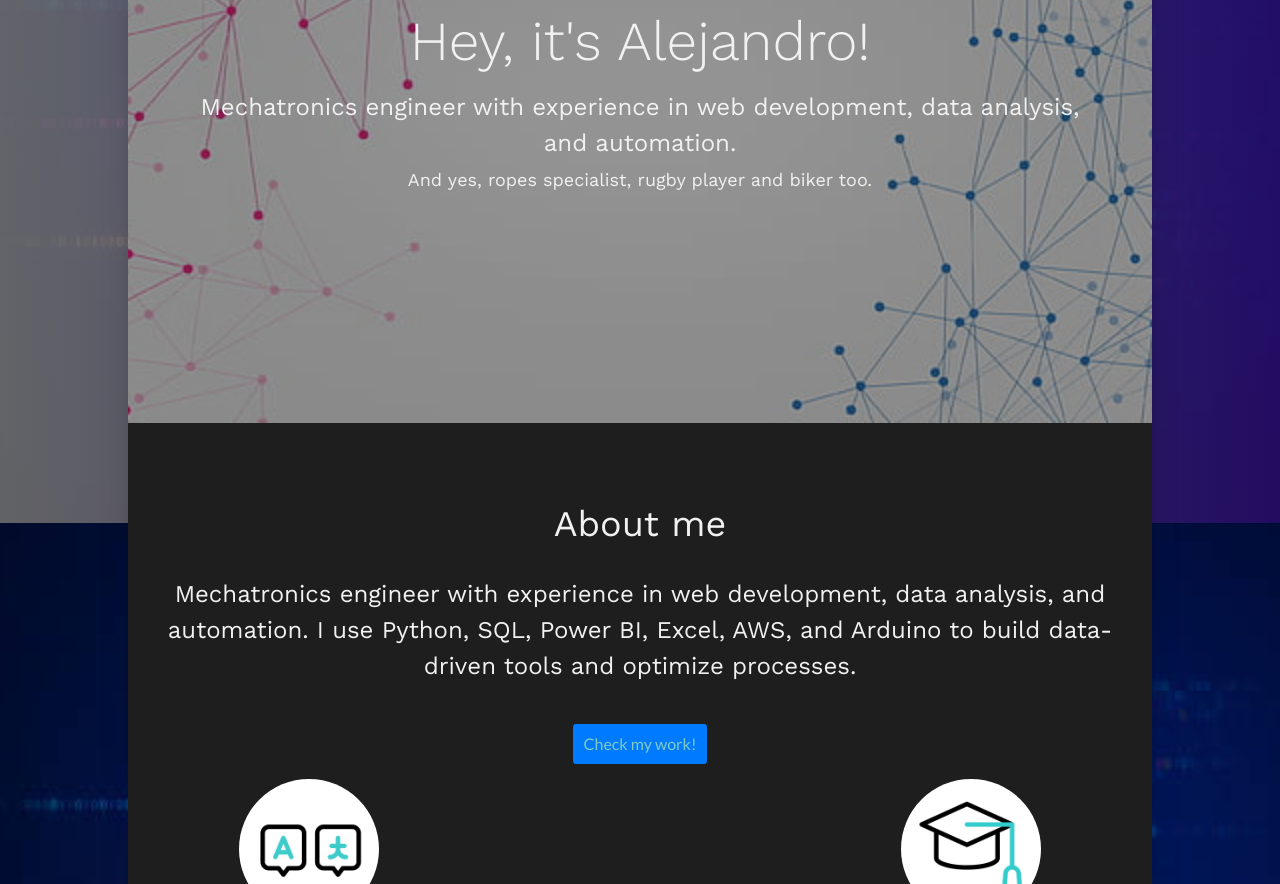
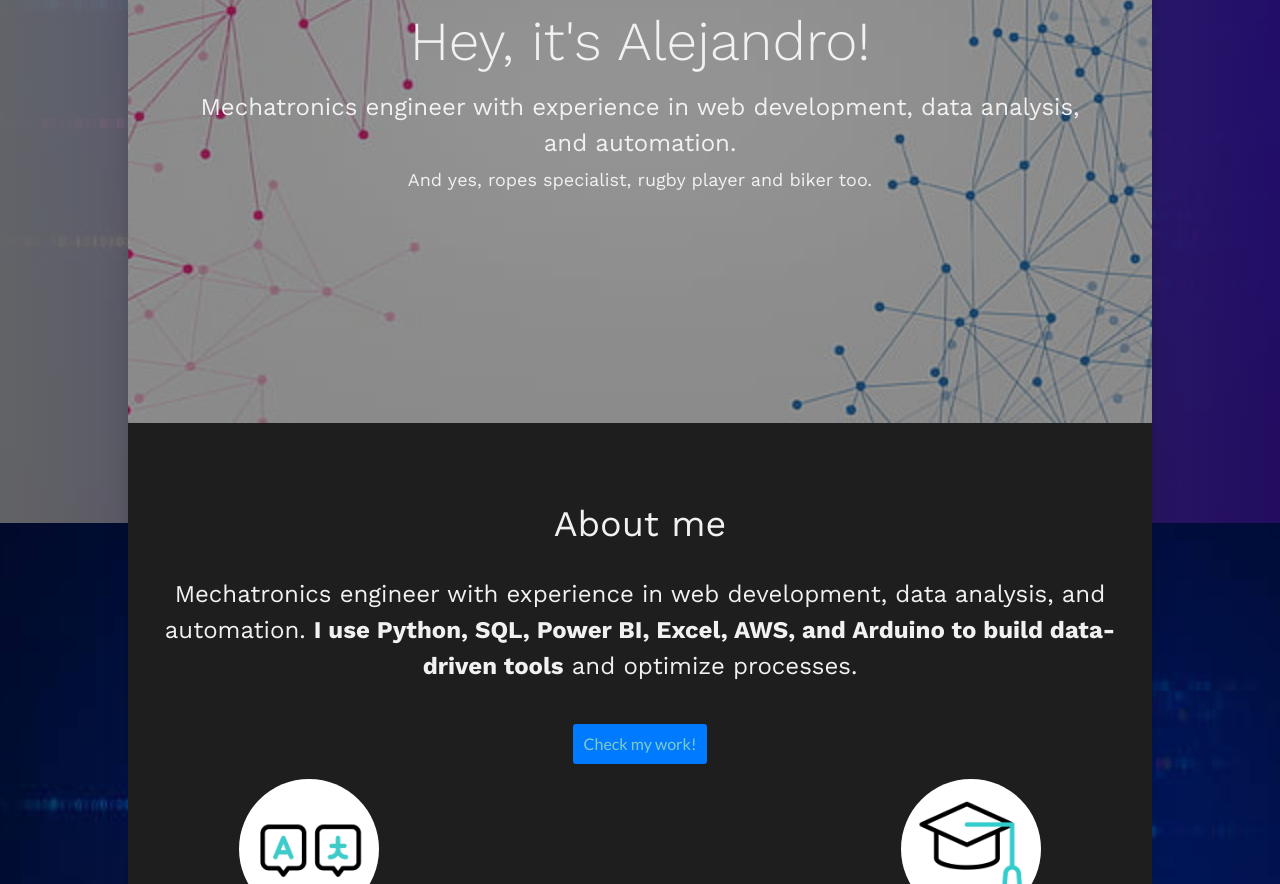
Before and after one commit to alejandrocv26/Personal_blog, a plain HTML site: page index.html in a window 1280 px wide. Shown: the part 277-1161 px from the top of the page. Drawn offline with nearby package versions, Linux system fonts and the light colour scheme; some icons are missing.

Commit message:
using bold

```diff
--- a/index.html
+++ b/index.html
@@ -95,7 +95,7 @@
             <div class="title-wrap">
                 <h2 class="section-title"><b>About me</b></h2>
                 <h4 class="section-sub-title">Mechatronics engineer with experience in web development, data analysis, and automation.
-  I use Python, SQL, Power BI, Excel, AWS, and Arduino to build data-driven tools and optimize processes.</h4>
+  <b>I use Python, SQL, Power BI, Excel, AWS, and Arduino to build data-driven tools</b> and optimize processes.</h4>
   <a href="#gtco-portafolio" class="btn btn-primary mt-3">Check my work!</a>
             </div>
 
```
